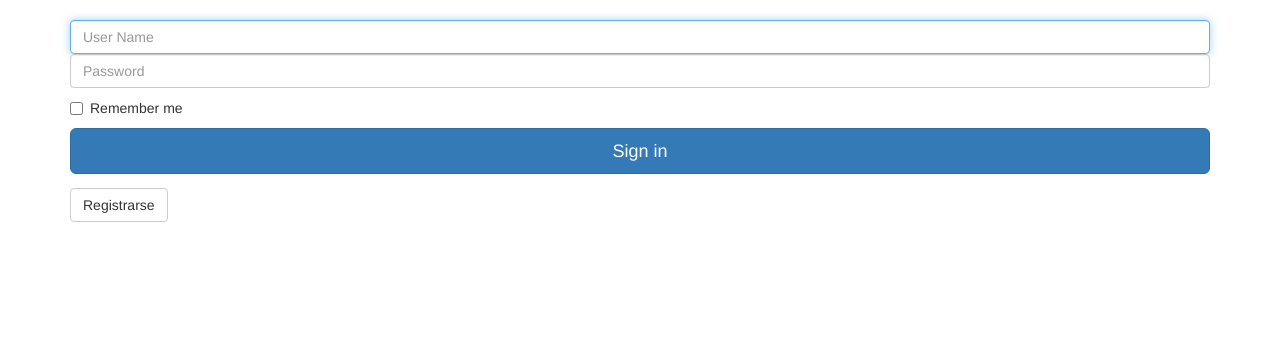
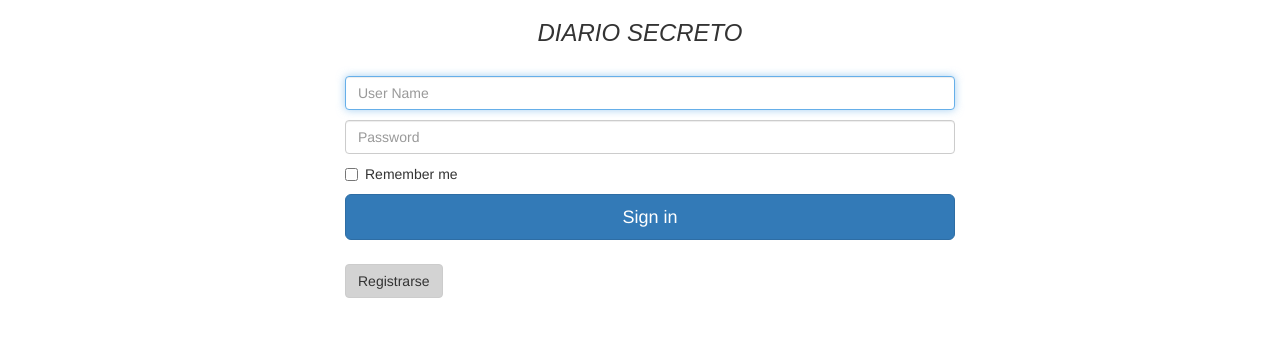
Before and after one commit to hridog00/Proyecto, a Django app: page /proyecto/ in a window 1280 px wide. Shown: the top 337 px of the page. Run offline with Django 3.2, Linux system fonts and the light colour scheme; parts of the project's set-up code (start-up, migrations or seed data) failed here and were passed over; some libraries are stand-ins or nearby versions.

Commit message:
modificado profile.html

```diff
--- a/chat/proyecto/templates/profile.html
+++ b/chat/proyecto/templates/profile.html
@@ -5,25 +5,31 @@
 {% bootstrap_css %}
 {% bootstrap_javascript %}
 
+
+{% block title %}
+<div class="card">
+    <h3 align="center" style="font-style: italic; font-family: Arial, Helvetica, sans-serif ">DIARIO SECRETO</h3>
+</div>
+{% endblock %}
 {# Display django.contrib.messages as Bootstrap alerts #}
 {% bootstrap_messages %}
 
- <div class="container" style="align: center">
+ <div class="container" style="align: center; width:50%">
 
       <form class="form-signin" method="post" id="login-form" action="{% url 'inicioSesion' %}">{% csrf_token %}
         <h2 class="form-signin-heading"> </h2>
         <label for="id_username" class="sr-only"> </label>
-        <input type="text" name="username" id="id_username" class="form-control" placeholder="User Name" required autofocus>
+        <input type="text" name="username" id="id_username" class="form-control" style="margin: 10px" placeholder="User Name" required autofocus>
         <label for="id_password" class="sr-only">Password</label>
-        <input type="password" name="password" id="id_password" class="form-control" placeholder="Password" required>
-        <div class="checkbox">
+        <input type="password" name="password" id="id_password" class="form-control" style="margin: 10px" placeholder="Password" required>
+        <div class="checkbox" style="margin: 10px">
           <label>
-            <input type="checkbox" value="remember-me"> Remember me
+            <input type="checkbox" value="remember-me" style=""> Remember me
           </label>
         </div>
-        <button class="btn btn-lg btn-primary btn-block" type="submit">Sign in</button>
+        <button class="btn btn-lg btn-primary btn-block" type="submit" style="margin: 10px">Sign in</button>
       </form>
-        <a href="signup" class="card-link btn btn-default">Registrarse</a>
+        <a href="signup" class="card-link btn btn-default" style="margin: 10px; background-color: #D3D3D3">Registrarse</a>
 
 
     </div> <!-- /container -->
```
